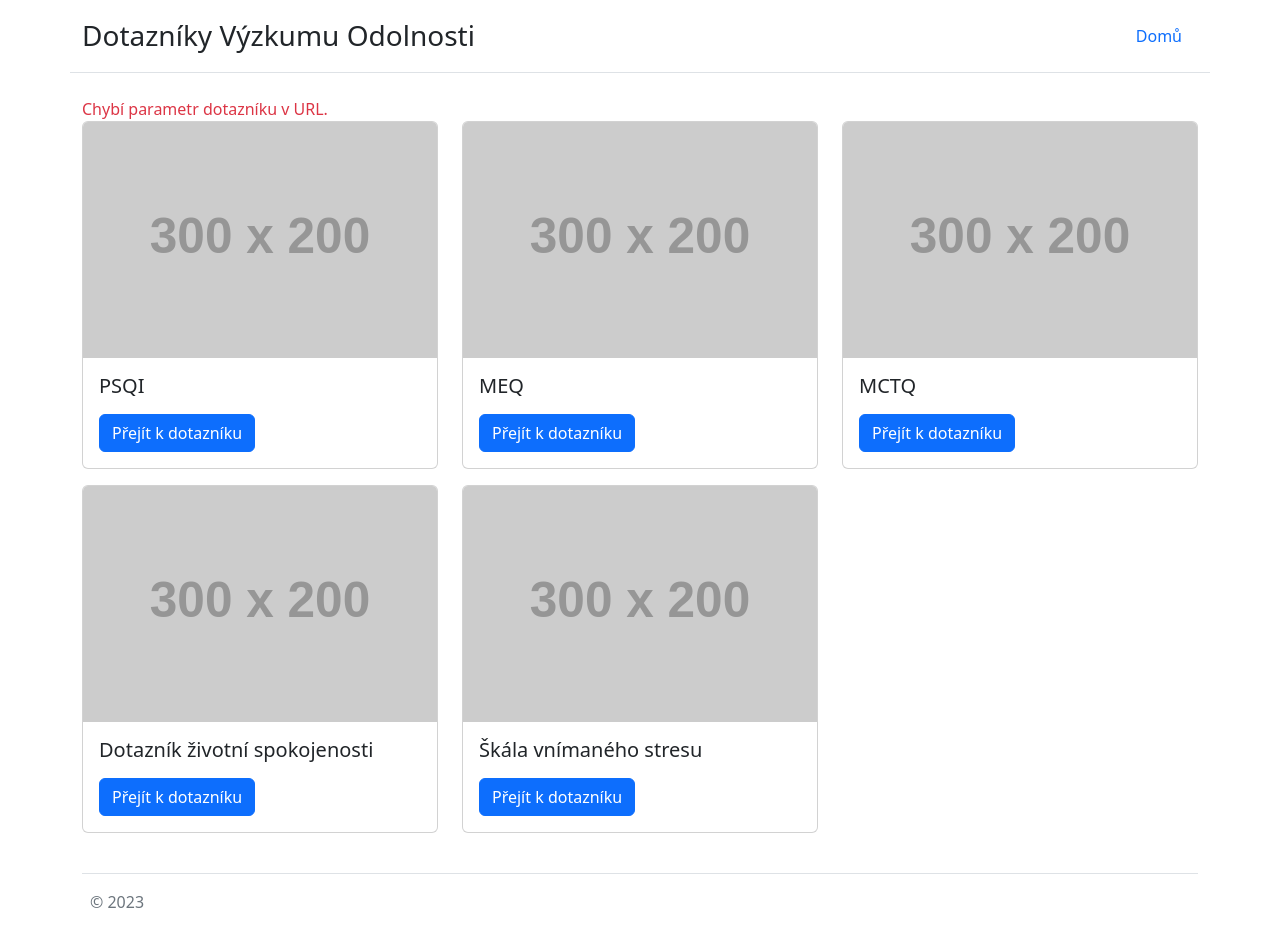
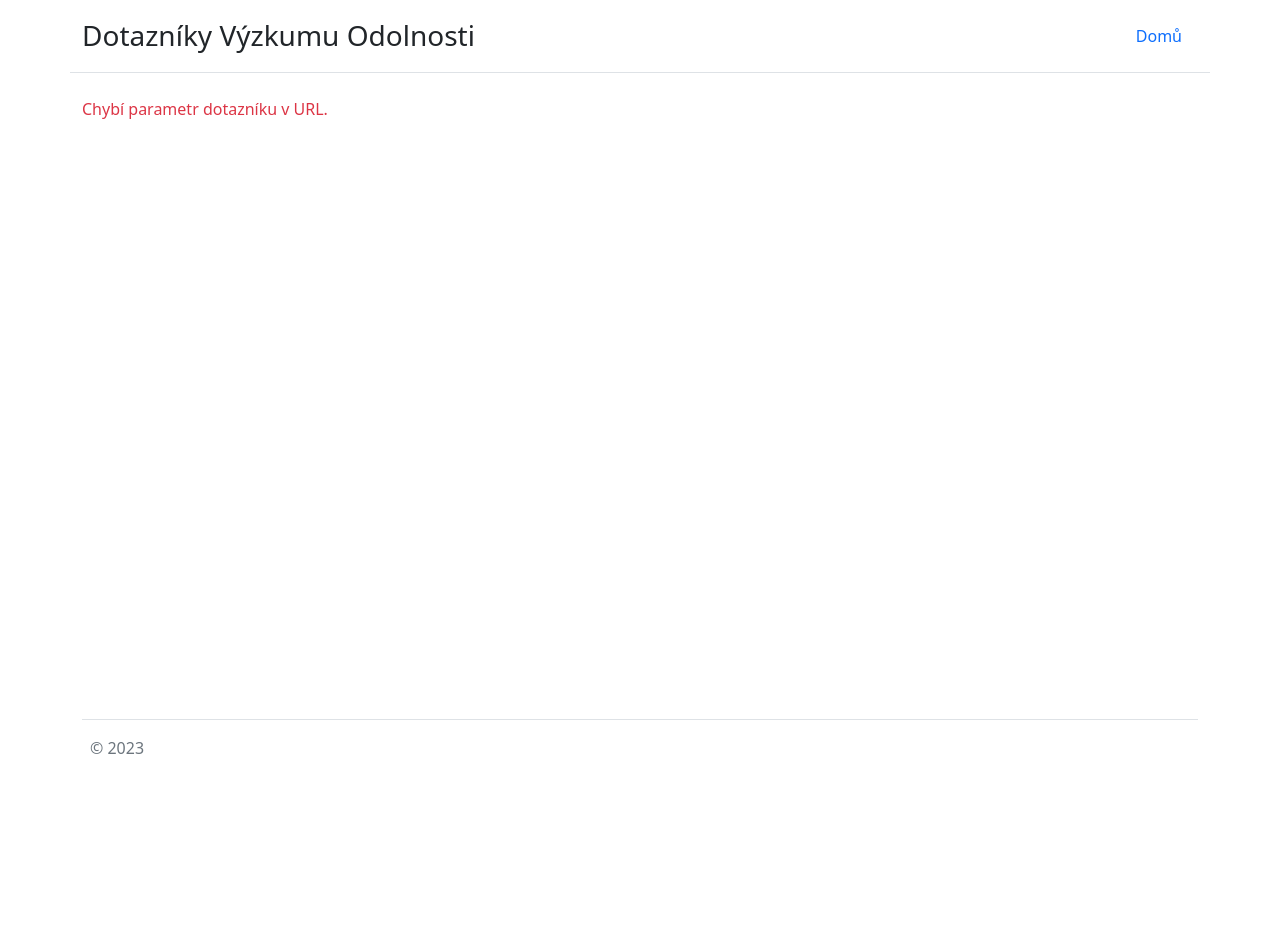
Before and after one commit to Adeity/EnduranceResearch-Frontend, a Next.js app: page /questionnare in a window 1280 px wide. Shown: the top 946 px of the page. After the commit the page ends 800 px from the top, so only its background shows below. Built offline with nearby package versions, Linux system fonts and the light colour scheme.

Commit message:
error message u spatneho query

```diff
--- a/components/QuestionnaresList.js
+++ b/components/QuestionnaresList.js
@@ -4,7 +4,6 @@ import CardList from "./CardList";
 function QuestionnaresList(props) {
     return (
         <Layout title={"index"}>
-            <span className={"text-danger"}>{props.errorMessage}</span>
             <CardList items ={[
                 {
                     id: 1,
--- a/components/navbar.js
+++ b/components/navbar.js
@@ -16,7 +16,7 @@ export default function Navbar() {
             {/*<a href="/" className="d-flex align-items-center mb-3 mb-md-0 me-md-auto text-dark text-decoration-none">*/}
             {/*    Výzkum Odolnosti Dotazníky*/}
             {/*</a>*/}
-            <h3 className={"d-flex align-items-center mb-3 mb-md-0 me-md-auto text-dark text-decoration-none"}>Dotazníky
+            <h3 className={"d-flex align-items-center mb-3 mb-md-0 me-md-auto text-decoration-none"}>Dotazníky
                 Výzkumu Odolnosti</h3>
 
             <ul className="nav nav-pills">
--- a/pages/questionnare.js
+++ b/pages/questionnare.js
@@ -3,6 +3,7 @@ import Link from "next/link";
 import QuestionnaresList from "../components/QuestionnaresList";
 import {getJointQuestions} from "../components/questionsKeeper";
 import QuestionnareComponent from "../components/QuestionnareComponent";
+import Layout from "../components/layout";
 
 
 function Questionnare(props) {
@@ -11,7 +12,10 @@ function Questionnare(props) {
     const {totalNumberOfQuestions, valid, jointQuestions, error: errorMessage} = getJointQuestions(questionnairesArray)
     if (valid !== true) {
         return (
-            <QuestionnaresList errorMessage={errorMessage}/>
+            <Layout title={"chyba"}>
+                <span className={"text-danger"}>{errorMessage}</span>
+            </Layout>
+            // <QuestionnaresList errorMessage={errorMessage}/>
         )
     }
 
```
